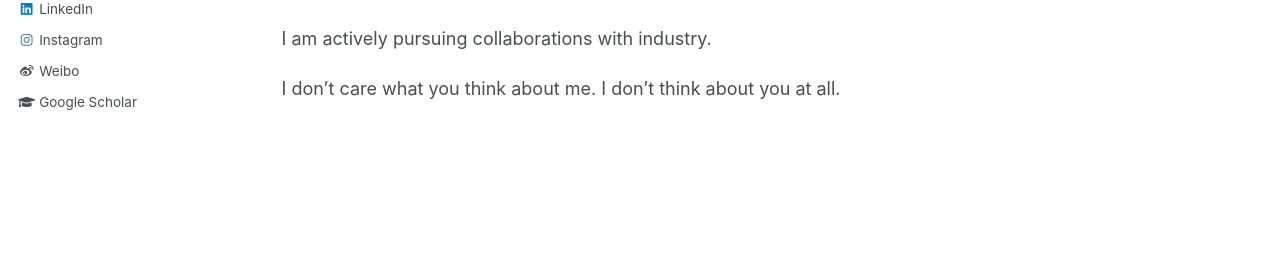
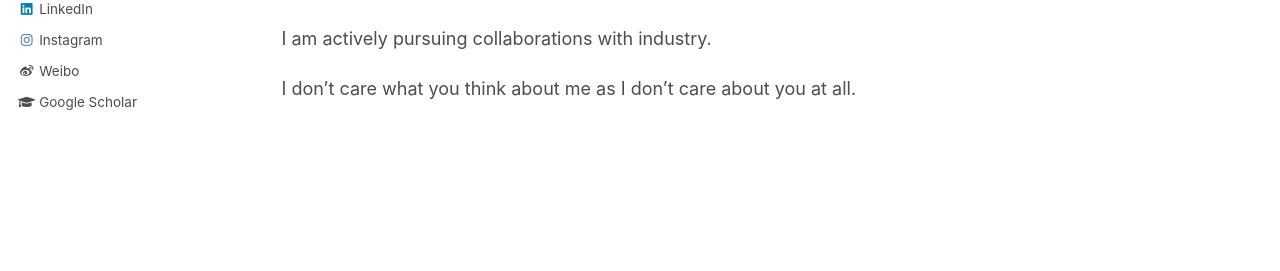
Before and after one commit to bohanzhuang/bohanzhuang.github.io, a Jekyll site: the page built from _pages/about.md, in a window 1280 px wide. Shown: the part 471-742 px from the top of the page. Built offline with Jekyll 4.4.1, drawn with Linux system fonts in a browser that asks for light colours.

Commit message:
Update about.md

```diff
--- a/_pages/about.md
+++ b/_pages/about.md
@@ -19,4 +19,4 @@ My research is on Tiny Machine Learning (TinyML) and its applications in compute
 
 I am actively pursuing collaborations with industry.
 
-I don't care what you think about me. I don't think about you at all.
+I don't care what you think about me as I don't care about you at all.
```
